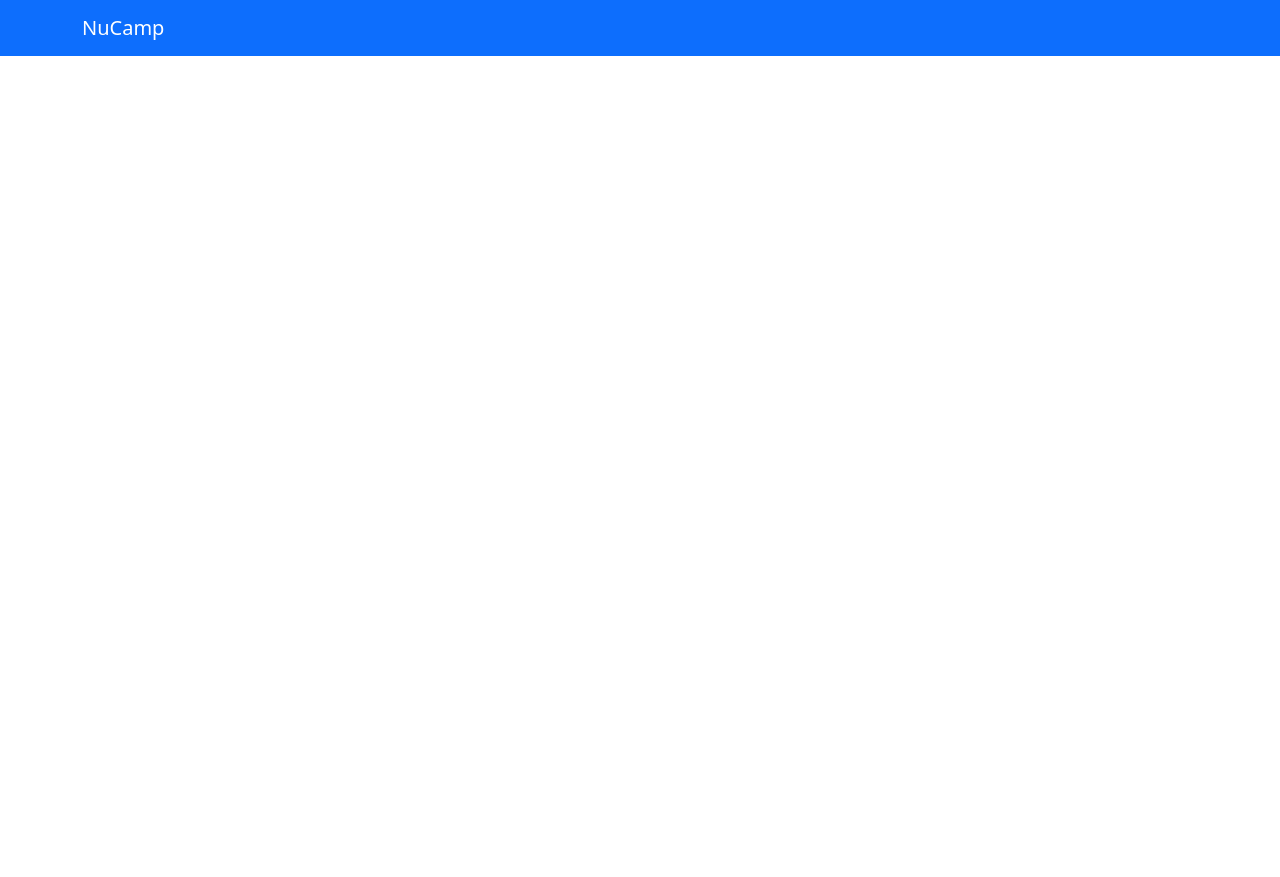
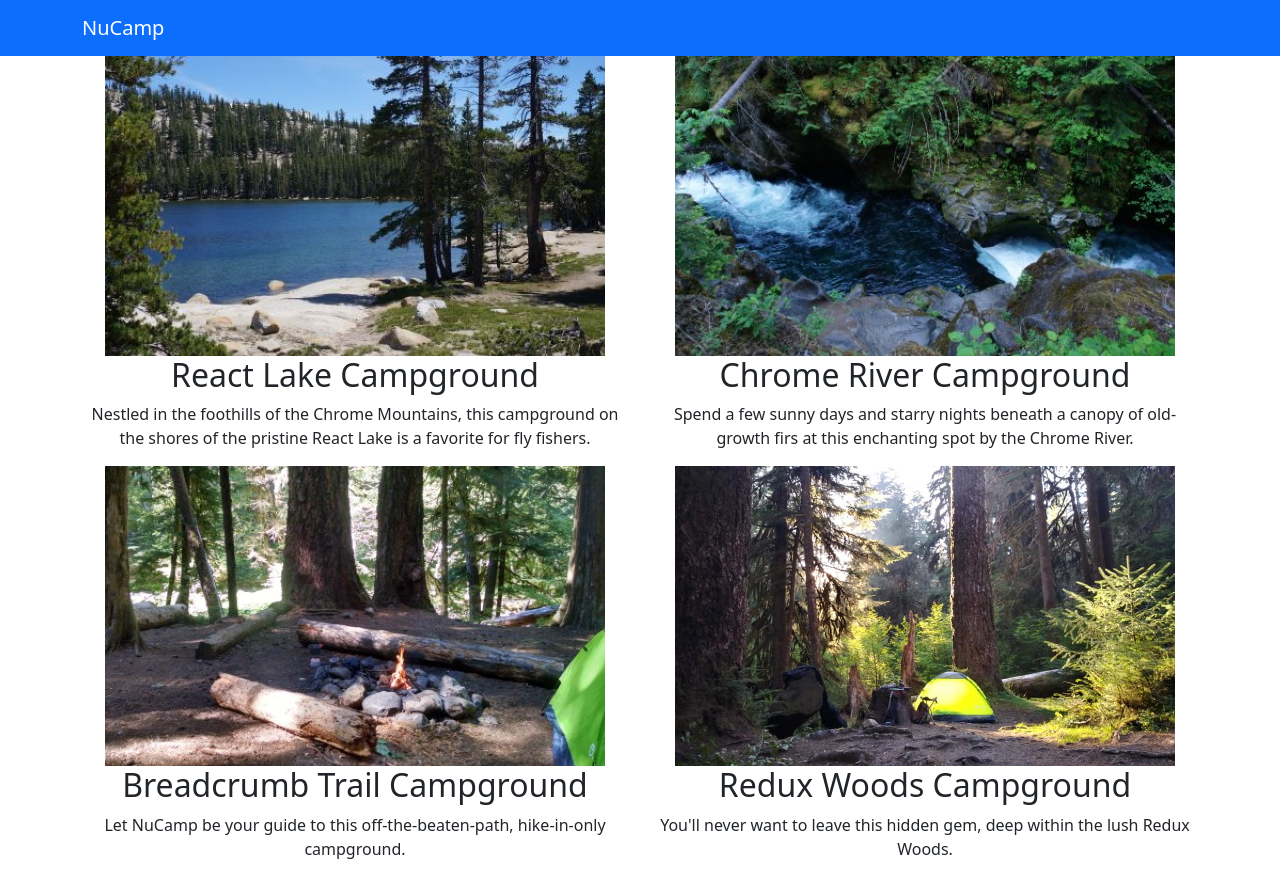
Before and after one commit to sboulom/3-React-NC, a React (Create React App) app in the folder nucampsite/: page / in a window 1280 px wide. Before the commit the page ends 800 px from the top, so only its background shows below. Built offline with nearby package versions, Linux system fonts and the light colour scheme.

Commit message:
added react component and images

```diff
--- a/nucampsite/src/App.js
+++ b/nucampsite/src/App.js
@@ -1,6 +1,7 @@
 import React, { Component } from 'react';
 import { Navbar, NavbarBrand } from 'reactstrap';
 import './App.css';
+import Directory from './components/directoryComponents';
 
 class App extends Component {
     render() {
@@ -11,6 +12,7 @@ class App extends Component {
                     <NavbarBrand href="/">NuCamp</NavbarBrand>
                 </div>
                 </Navbar>
+                <Directory />
             </div>
         );
     }
--- /dev/null
+++ b/nucampsite/src/components/directoryComponents.js
@@ -0,0 +1,60 @@
+import React, { Component } from 'react';
+
+
+class Directory extends Component {
+    constructor(props){
+        super(props);
+        this.state = {
+            campsites: [
+                {
+                    id: 0,
+                    name: 'React Lake Campground',
+                    image: 'assets/images/react-lake.jpg',
+                    elevation: 1233,
+                    description: "Nestled in the foothills of the Chrome Mountains, this campground on the shores of the pristine React Lake is a favorite for fly fishers."
+                },
+                {
+                  id: 1,
+                  name: 'Chrome River Campground ',
+                  image: 'assets/images/chrome-river.jpg',
+                  elevation: 877,
+                  description: "Spend a few sunny days and starry nights beneath a canopy of old-growth firs at this enchanting spot by the Chrome River."
+                },
+                {
+                    id: 2,
+                    name: 'Breadcrumb Trail Campground',
+                    image: 'assets/images/breadcrumb-trail.jpg',
+                    elevation: 2901,
+                    description: "Let NuCamp be your guide to this off-the-beaten-path, hike-in-only campground."
+                },
+                {
+                    id: 3,
+                    name: 'Redux Woods Campground',
+                    image: 'assets/images/redux-woods.jpg',
+                    elevation: 42,
+                    description: "You'll never want to leave this hidden gem, deep within the lush Redux Woods."
+                }
+            ]
+        };
+    }
+    render(){
+        const directory = this.state.campsites.map(campsite => {
+            return(
+                <div key={campsite.id} className="col">
+                    <img src= {campsite.image} alt={campsite.name} />
+                    <h2>{campsite.name}</h2>
+                    <p>{campsite.description}</p>
+                </div>
+            )
+        })
+        return(
+            <div className="container">
+                <div className="row">
+                    {directory}
+                </div>
+            </div>
+        );
+    }
+}
+
+export default Directory;
```
